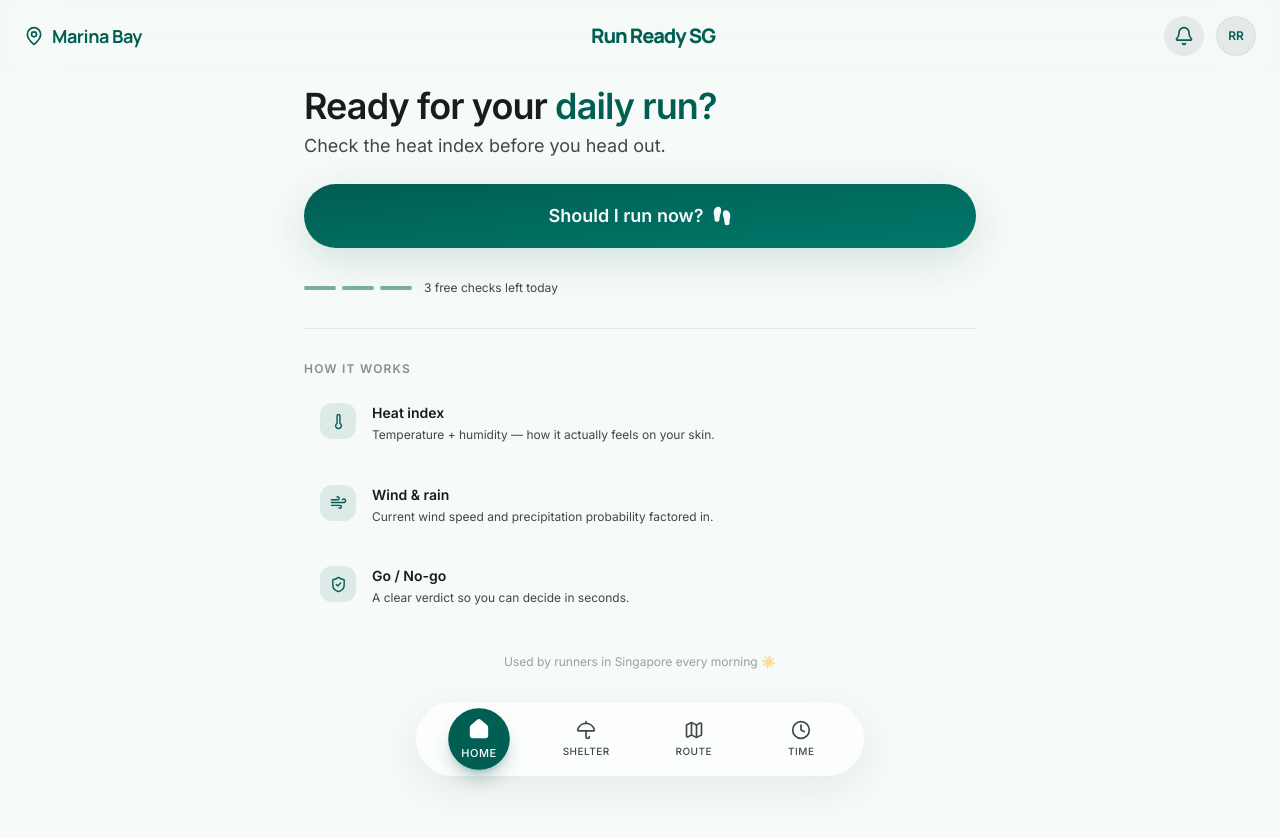
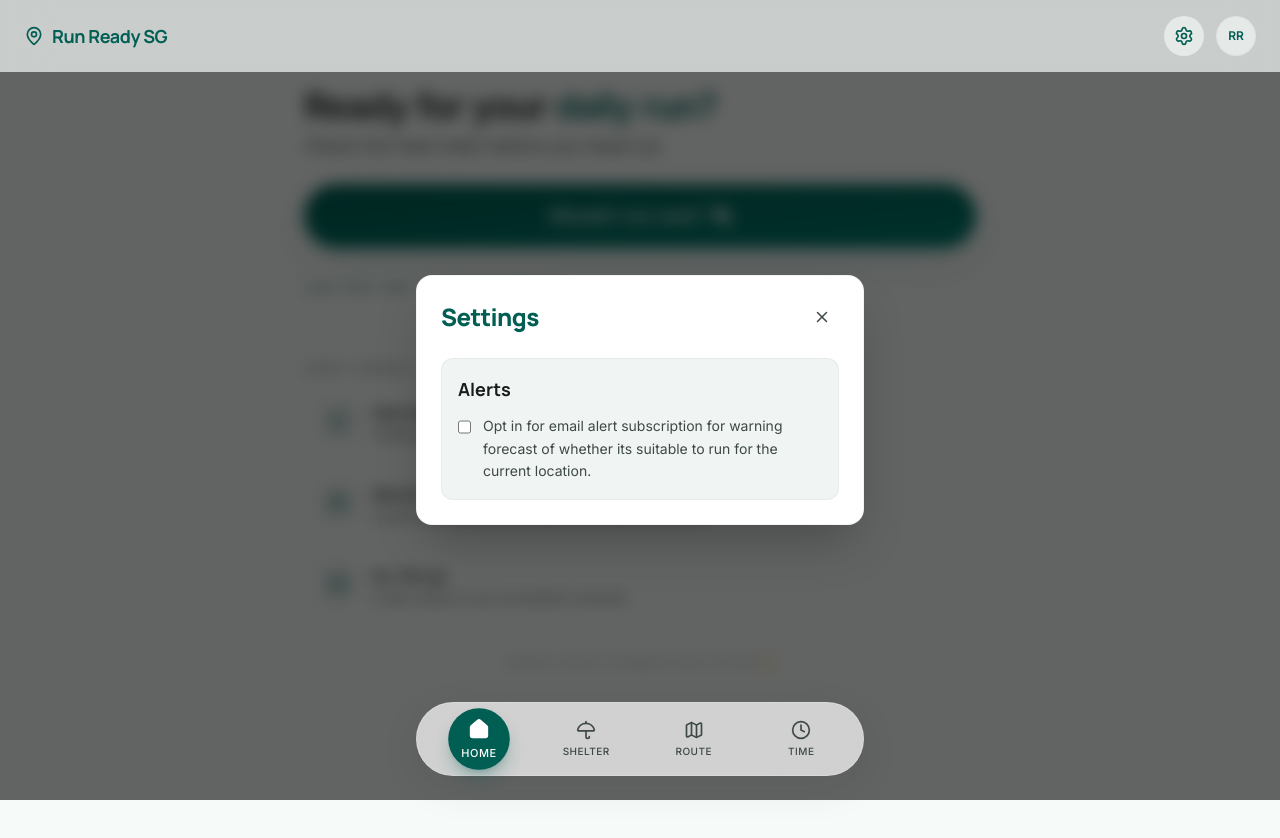
Before and after one commit to fajaribnu/run-ready-sg, a React (Vite) app in the folder frontend/: page / in a window 1280 px wide. Both pictures are taken after a click on the button "Open settings". Shown: the top 838 px of the page. Built offline with nearby package versions, Linux system fonts and the light colour scheme; no server answers.

Commit message:
add settings

```diff
--- /dev/null
+++ b/frontend/src/components/SettingsSheet.tsx
@@ -0,0 +1,89 @@
+import { AnimatePresence, motion } from "motion/react";
+import { X } from "lucide-react";
+import { createPortal } from "react-dom";
+
+type SettingsSheetProps = {
+  isOpen: boolean;
+  onClose: () => void;
+  emailAlertOptIn: boolean;
+  onEmailAlertOptInChange: (nextValue: boolean) => void;
+};
+
+export function SettingsSheet({
+  isOpen,
+  onClose,
+  emailAlertOptIn,
+  onEmailAlertOptInChange,
+}: SettingsSheetProps) {
+  if (typeof document === "undefined") {
+    return null;
+  }
+
+  return createPortal(
+    <AnimatePresence>
+      {isOpen && (
+        <>
+          <motion.div
+            key="backdrop"
+            initial={{ opacity: 0 }}
+            animate={{ opacity: 1 }}
+            exit={{ opacity: 0 }}
+            transition={{ duration: 0.2 }}
+            className="fixed inset-0 z-40 bg-black/60 backdrop-blur-sm"
+            onClick={onClose}
+          />
+
+          <motion.div
+            key="modal"
+            initial={{ opacity: 0, scale: 0.95, y: 16 }}
+            animate={{ opacity: 1, scale: 1, y: 0 }}
+            exit={{ opacity: 0, scale: 0.95, y: 16 }}
+            transition={{ type: "spring", stiffness: 320, damping: 28 }}
+            className="fixed inset-0 z-50 flex items-center justify-center p-4"
+            style={{ pointerEvents: "none" }}
+          >
+            <section
+              role="dialog"
+              aria-modal="true"
+              aria-label="Settings"
+              className="relative w-full max-w-md rounded-2xl border border-outline-variant/20 bg-surface-container-lowest p-6 shadow-2xl"
+              style={{ pointerEvents: "auto" }}
+            >
+              <div className="mb-6 flex items-center justify-between">
+                <h2 className="font-headline text-2xl font-extrabold tracking-tight text-primary">
+                  Settings
+                </h2>
+                <button
+                  type="button"
+                  onClick={onClose}
+                  className="rounded-full p-2 text-on-surface-variant transition-colors hover:bg-surface-container-high hover:text-on-surface"
+                  aria-label="Close"
+                >
+                  <X size={18} />
+                </button>
+              </div>
+
+              <section className="space-y-3 rounded-xl border border-outline-variant/20 bg-surface-container-low px-4 py-4">
+                <h3 className="font-headline text-lg font-bold text-on-surface">Alerts</h3>
+
+                <label className="flex cursor-pointer items-start gap-3 text-sm leading-relaxed text-on-surface-variant">
+                  <input
+                    type="checkbox"
+                    className="mt-1 h-4 w-4 rounded border-outline text-primary"
+                    checked={emailAlertOptIn}
+                    onChange={(event) => onEmailAlertOptInChange(event.target.checked)}
+                  />
+                  <span>
+                    Opt in for email alert subscription for warning forecast of whether its suitable to run for the current location.
+                  </span>
+                </label>
+              </section>
+            </section>
+          </motion.div>
+        </>
+      )}
+    </AnimatePresence>
+    ,
+    document.body,
+  );
+}
--- a/frontend/src/components/TopBar.tsx
+++ b/frontend/src/components/TopBar.tsx
@@ -1,7 +1,9 @@
-import React from 'react';
+import React, { useState } from 'react';
 import { UserButton } from '@clerk/react';
-import { MapPin, Bell, Search, CloudRain } from 'lucide-react';
-import { cn, type Tab } from '../types';
+import { MapPin, Settings } from 'lucide-react';
+import { type Tab } from '../types';
+import { SettingsSheet } from './SettingsSheet';
+// import { useLocation } from "./LocationProvider";
 
 interface TopBarProps {
   activeTab: Tab;
@@ -15,13 +17,15 @@ interface TopBarProps {
 
 export const TopBar: React.FC<TopBarProps> = ({
   activeTab,
-  location = "Marina Bay",
   rainWarning,
   authEnabled = false,
   isAuthenticated = false,
   userLabel,
   onLogin,
 }) => {
+  const [isSettingsOpen, setIsSettingsOpen] = useState(false);
+  const [emailAlertOptIn, setEmailAlertOptIn] = useState(false);
+
   const authButtonLabel = isAuthenticated ? "Account" : "Log in";
 
   return (
@@ -29,26 +33,31 @@ export const TopBar: React.FC<TopBarProps> = ({
       <div className="flex items-center gap-2">
         <MapPin size={20} className="text-primary" />
         <span className="font-headline font-bold tracking-tight text-lg text-primary">
-          {activeTab === 'home' ? location : "Run Ready SG"}
+          {activeTab === 'home' ? "Run Ready SG" : "Run Ready SG"}
         </span>
       </div>
-
+{/*
       {activeTab === 'home' && (
         <div className="font-headline font-extrabold text-primary tracking-tighter text-xl">
           Run Ready SG
         </div>
-      )}
+      )} */}
 
       <div className="flex items-center gap-3">
-        {activeTab === 'shelter' && (
+        {/* {activeTab === 'shelter' && (
           <div className="flex items-center gap-1 bg-secondary-container px-3 py-1 rounded-full text-on-secondary-container text-xs font-bold">
             <CloudRain size={14} />
             <span>Rain in 12m</span>
           </div>
-        )}
+        )} */}
 
-        <button className="w-10 h-10 rounded-full bg-surface-container-high flex items-center justify-center text-on-surface-variant hover:opacity-80 transition-opacity active:scale-95">
-          {activeTab === 'shelter' ? <Search size={20} /> : <Bell size={20} className="text-primary" />}
+        <button
+          className="w-10 h-10 rounded-full bg-surface-container-high flex items-center justify-center text-on-surface-variant hover:opacity-80 transition-opacity active:scale-95"
+          type="button"
+          onClick={() => setIsSettingsOpen(true)}
+          aria-label="Open settings"
+        >
+           <Settings size={20} className="text-primary" />
         </button>
 
         {authEnabled && isAuthenticated ? (
@@ -73,6 +82,13 @@ export const TopBar: React.FC<TopBarProps> = ({
           </div>
         )}
       </div>
+
+      <SettingsSheet
+        isOpen={isSettingsOpen}
+        onClose={() => setIsSettingsOpen(false)}
+        emailAlertOptIn={emailAlertOptIn}
+        onEmailAlertOptInChange={setEmailAlertOptIn}
+      />
     </header>
   );
 };
```
